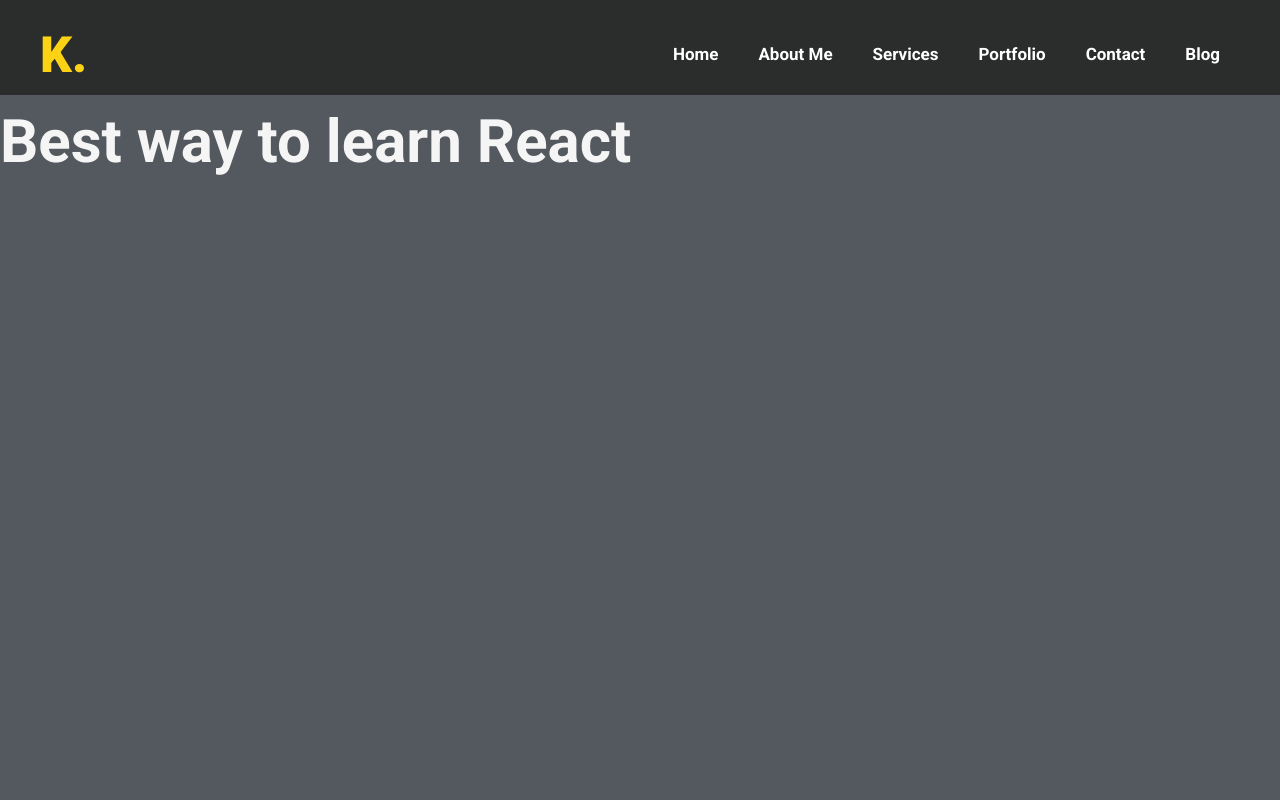
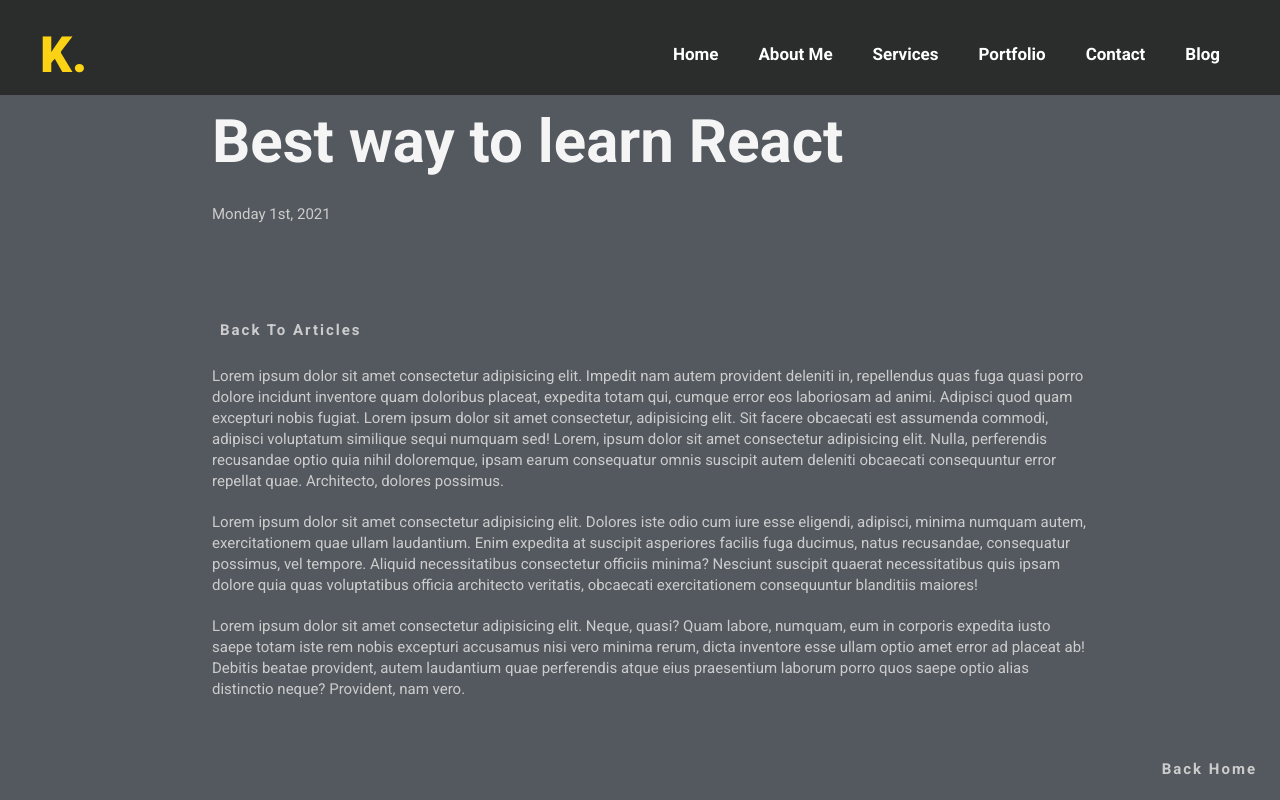
Before and after one commit to Katiao/CommunityProjectReact, a React (Create React App) app: page /article/1 in a window 1280 px wide. Built offline with nearby package versions, Linux system fonts and the light colour scheme.

Commit message:
style single article page. Add back to articles and back home buttons.

```diff
--- a/src/Pages/Blog/data.js
+++ b/src/Pages/Blog/data.js
@@ -5,6 +5,10 @@ export const articles = [
 		date: new Date(2021, 2, 1),
 		length: 10,
 		snippet: 'Join me on this learning adventure',
+		text1: `Lorem ipsum dolor sit amet consectetur adipisicing elit. Impedit nam autem provident deleniti in, repellendus quas fuga quasi porro dolore incidunt inventore quam doloribus placeat, expedita totam qui, cumque error eos laboriosam ad animi. Adipisci quod quam excepturi nobis fugiat. Lorem ipsum dolor sit amet consectetur, adipisicing elit. Sit facere obcaecati est assumenda commodi, adipisci voluptatum similique sequi numquam sed! Lorem, ipsum dolor sit amet consectetur adipisicing elit. Nulla, perferendis recusandae optio quia nihil doloremque, ipsam earum consequatur omnis suscipit autem deleniti obcaecati consequuntur error repellat quae. Architecto, dolores possimus.`,
+		text2: `Lorem ipsum dolor sit amet consectetur adipisicing elit. Dolores iste odio cum iure esse eligendi, adipisci, minima numquam autem, exercitationem quae ullam laudantium. Enim expedita at suscipit asperiores facilis fuga ducimus, natus recusandae, consequatur possimus, vel tempore. Aliquid necessitatibus consectetur officiis minima? Nesciunt suscipit quaerat necessitatibus quis ipsam dolore quia quas voluptatibus officia architecto veritatis, obcaecati exercitationem consequuntur blanditiis maiores!`,
+
+		text3: `Lorem ipsum dolor sit amet consectetur adipisicing elit. Neque, quasi? Quam labore, numquam, eum in corporis expedita iusto saepe totam iste rem nobis excepturi accusamus nisi vero minima rerum, dicta inventore esse ullam optio amet error ad placeat ab! Debitis beatae provident, autem laudantium quae perferendis atque eius praesentium laborum porro quos saepe optio alias distinctio neque? Provident, nam vero.`,
 	},
 
 	{
@@ -13,6 +17,11 @@ export const articles = [
 		date: new Date(2020, 12, 7),
 		length: 5,
 		snippet: 'Goodbye old jobs',
+		text1: `Lorem ipsum dolor sit amet, consectetur adipisicing elit. Ea pariatur, quisquam quaerat perferendis corporis, voluptatem quae officia expedita explicabo aperiam sapiente a cumque id, obcaecati voluptatum eaque ipsum voluptate. Consequatur, aperiam expedita dolorem eaque ratione accusamus amet numquam architecto possimus vitae voluptatem laborum nam, dolore exercitationem tenetur ea quam nobis! Lorem ipsum, dolor sit amet consectetur adipisicing elit. Qui nam beatae laudantium quis itaque officia! Reprehenderit atque cum voluptatibus facere?`,
+
+		text2: `Lorem ipsum dolor sit amet, consectetur adipisicing elit. Ab accusamus aut minus voluptatum nam, culpa vitae modi explicabo pariatur quae dignissimos nostrum perspiciatis, reiciendis sequi tempore enim ad deleniti vero quidem debitis voluptates veniam temporibus quod. Quam exercitationem iusto distinctio! Distinctio vero ab tempore, atque suscipit modi cum quasi aspernatur ea sint alias architecto excepturi rerum quod itaque tempora laborum vitae nam, necessitatibus voluptate sunt sed nihil! Beatae, aspernatur quisquam! Aliquam mollitia delectus nesciunt distinctio accusantium ut, et quis ipsum.`,
+
+		text3: `Lorem ipsum, dolor sit amet consectetur adipisicing elit. Eum, soluta. Similique ex voluptatem eos vero explicabo eligendi cumque nulla asperiores.`,
 	},
 
 	{
@@ -21,5 +30,9 @@ export const articles = [
 		date: new Date(2020, 11, 15),
 		length: 5,
 		snippet: "Don't get lost in the code",
+		text1: `Lorem ipsum dolor sit amet consectetur adipisicing elit. Impedit nam autem provident deleniti in, repellendus quas fuga quasi porro dolore incidunt inventore quam doloribus placeat, expedita totam qui, cumque error eos laboriosam ad animi. Adipisci quod quam excepturi nobis fugiat. Lorem ipsum dolor sit amet consectetur, adipisicing elit. Sit facere obcaecati est assumenda commodi, adipisci voluptatum similique sequi numquam sed! Lorem, ipsum dolor sit amet consectetur adipisicing elit. Nulla, perferendis recusandae optio quia nihil doloremque, ipsam earum consequatur omnis suscipit autem deleniti obcaecati consequuntur error repellat quae. Architecto, dolores possimus.`,
+		text2: `Lorem ipsum dolor sit amet consectetur adipisicing elit. Dolores iste odio cum iure esse eligendi, adipisci, minima numquam autem, exercitationem quae ullam laudantium. Enim expedita at suscipit asperiores facilis fuga ducimus, natus recusandae, consequatur possimus, vel tempore. Aliquid necessitatibus consectetur officiis minima? Nesciunt suscipit quaerat necessitatibus quis ipsam dolore quia quas voluptatibus officia architecto veritatis, obcaecati exercitationem consequuntur blanditiis maiores!`,
+
+		text3: `Lorem ipsum dolor sit amet consectetur adipisicing elit. Neque, quasi? Quam labore, numquam, eum in corporis expedita iusto saepe totam iste rem nobis excepturi accusamus nisi vero minima rerum, dicta inventore esse ullam optio amet error ad placeat ab! Debitis beatae provident, autem laudantium quae perferendis atque eius praesentium laborum porro quos saepe optio alias distinctio neque? Provident, nam vero.`,
 	},
 ];
--- a/src/Pages/Single Article/single-article.jsx
+++ b/src/Pages/Single Article/single-article.jsx
@@ -2,6 +2,8 @@ import React, { useState, useEffect } from 'react';
 import { useParams } from 'react-router-dom';
 import './single-article.scss';
 import { articles } from '../Blog/data';
+import moment from 'moment';
+import { Link } from 'react-router-dom';
 
 function SingleArticle() {
 	const { id } = useParams();
@@ -14,10 +16,28 @@ function SingleArticle() {
 		const singleArticle = newArticle[0];
 		setArticle(singleArticle);
 	}, [intId]);
+	const { title, date, text1, text2, text3 } = article;
+	return (
+		<div>
+			<div className='article'>
+				<h1>{title}</h1>
+				<span className='date'>{moment(date).format('dddd Do, YYYY')}</span>
 
-	return (
-		<div className='article'>
-			<h1>{article.title}</h1>
+				<Link className='btn btn-articles' to='/blog'>
+					Back to Articles
+				</Link>
+
+				<p className='text1'>{text1}</p>
+				<br />
+				<br />
+				<p className='text2'>{text2}</p>
+				<br />
+				<br />
+				<p className='text3'>{text3}</p>
+			</div>
+			<Link className='btn btn-home' to='/'>
+				Back Home
+			</Link>
 		</div>
 	);
 }
--- a/src/Pages/Single Article/single-article.scss
+++ b/src/Pages/Single Article/single-article.scss
@@ -1,3 +1,35 @@
 .article {
-	padding-top: 10rem;
+	display: grid;
+	grid-template-columns: 1fr;
+	align-content: center;
+	gap: 2rem;
+	padding: 10rem 15%;
+
+	& h1 {
+		grid-column: 2/3;
+	}
 }
+
+.text1 {
+	grid-column: 2/3;
+}
+
+.text2 {
+	grid-column: 2/3;
+}
+
+.text3 {
+	grid-column: 2/3;
+}
+
+.date {
+	font-size: 1.5rem;
+	margin-bottom: 5rem;
+	grid-column: 2/3;
+}
+
+.btn-articles {
+	font-size: 1.5rem;
+	padding: 0.5rem 0.8rem;
+	grid-column: 2/3;
+}
--- a/src/components/Article/article.jsx
+++ b/src/components/Article/article.jsx
@@ -7,13 +7,13 @@ function Article({ id, title, snippet, date, length }) {
 	return (
 		/* this div should be replaced by article. article did not work */
 		<div className='post'>
-			<h4 className='heading2'>{title}</h4>
+			<h4 className='heading'>{title}</h4>
 			<div className='post-info'>
 				<span>{moment(date).format('dddd Do, YYYY')}</span>
 				<span>{length} min read</span>
 			</div>
 			<p>{snippet}</p>
-			<Link to={`/article/${id}`} className='btn'>
+			<Link to={`/article/${id}`} className='btn btn-more'>
 				Read More
 			</Link>
 		</div>
--- a/src/components/Article/article.scss
+++ b/src/components/Article/article.scss
@@ -14,9 +14,13 @@
 .post {
 	color: var(--clr-font);
 	margin-top: 5rem;
+
+	& p {
+		margin-bottom: 0.5rem;
+	}
 }
 
-.heading2 {
+.heading {
 	color: var(--clr-primary);
 	text-transform: capitalize;
 	font-size: 2rem;
@@ -32,3 +36,7 @@
 		font-size: 1.2rem;
 	}
 }
+
+.btn-more {
+	font-size: 1.5rem;
+}
```
